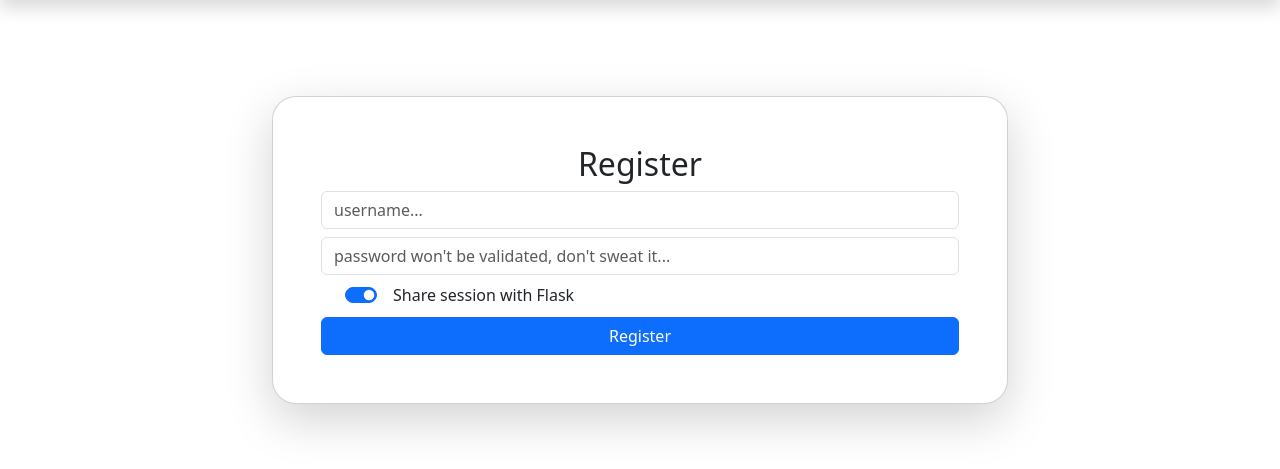
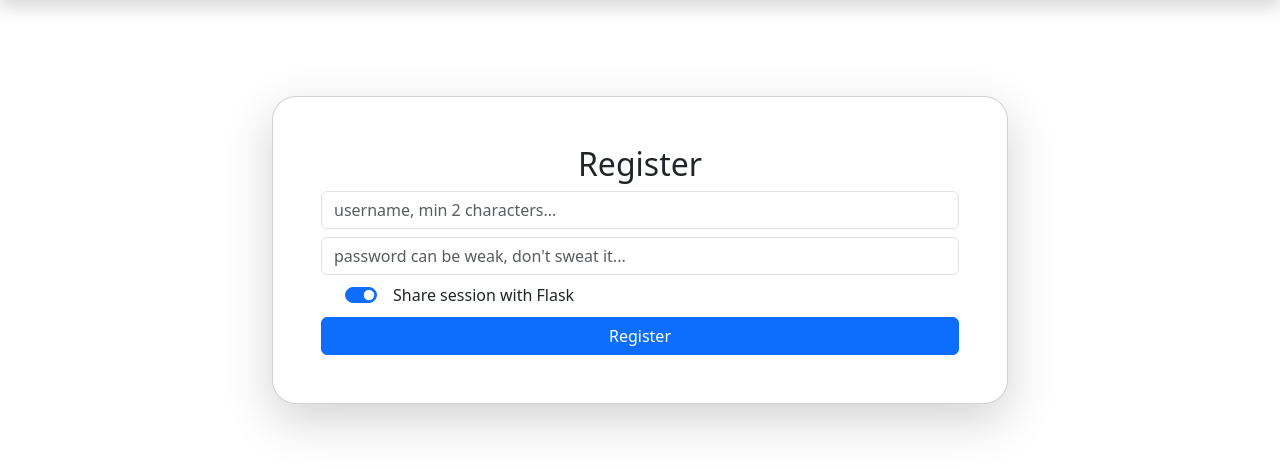
Before and after one commit to Marcin-Fraszczak/Django_session_sharing_and_dynamic_models, a Django app: page /accounts/register/ in a window 1280 px wide. Shown: the part 56-525 px from the top of the page. Run offline with Django 4.2, Linux system fonts and the light colour scheme.

Commit message:
refined user registration and start.sh script

```diff
--- a/django_app/templates/registration/register.html
+++ b/django_app/templates/registration/register.html
@@ -8,8 +8,8 @@ Register
 <h2 class="mb-2">Register</h2>
 <form method="post">
   {%csrf_token%}
-  <input type="text" name="username" placeholder="username..." required class="form-control my-2">
-  <input type="password" name="password1" placeholder="password won't be validated, don't sweat it..." required class="form-control my-2">
+  <input type="text" name="username" placeholder="username, min 2 characters..." required class="form-control my-2">
+  <input type="password" name="password1" placeholder="password can be weak, don't sweat it..." required class="form-control my-2">
   <div class="form-check form-switch mx-4 d-flex">
     <input class="form-check-input me-3" type="checkbox" name="shared" id="shared-session" checked>
     <label class="form-check-label" for="shared-session">Share session with Flask</label>
```
Also changed, not shown: 1 other file.
